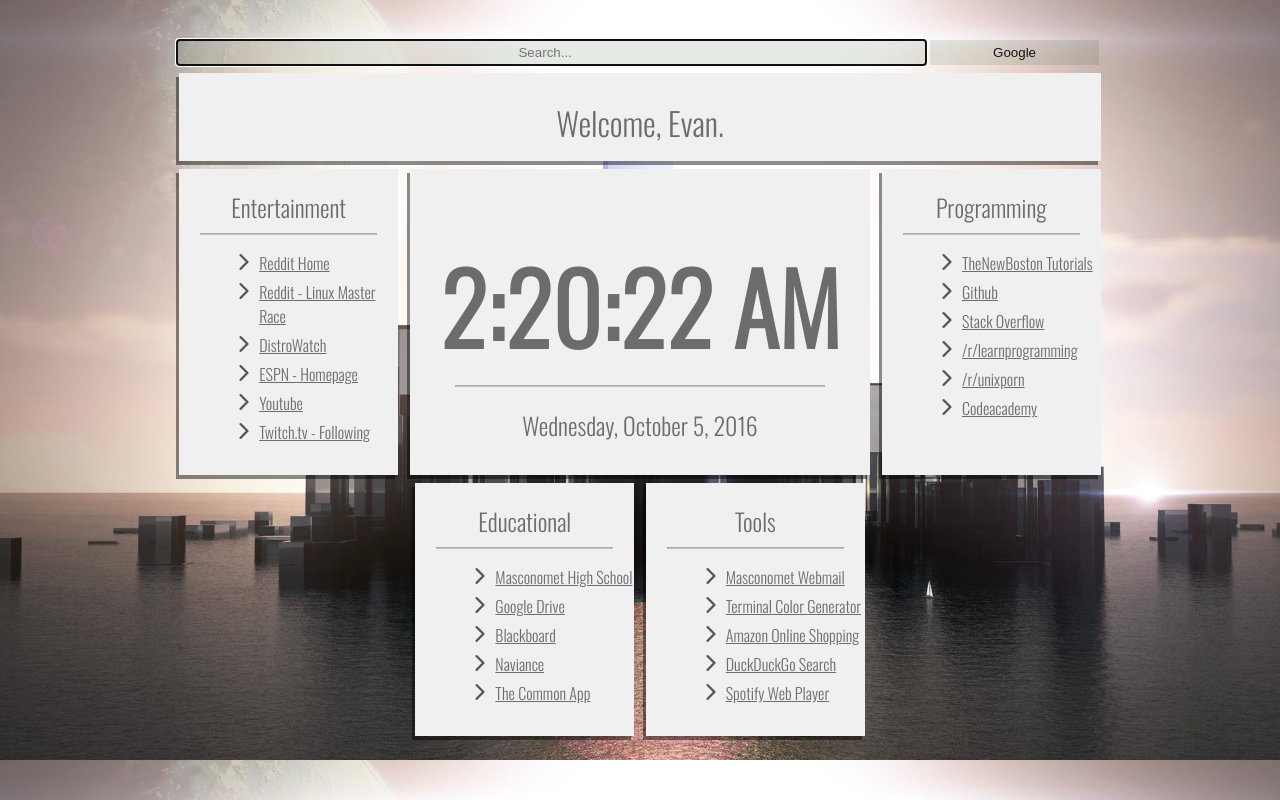
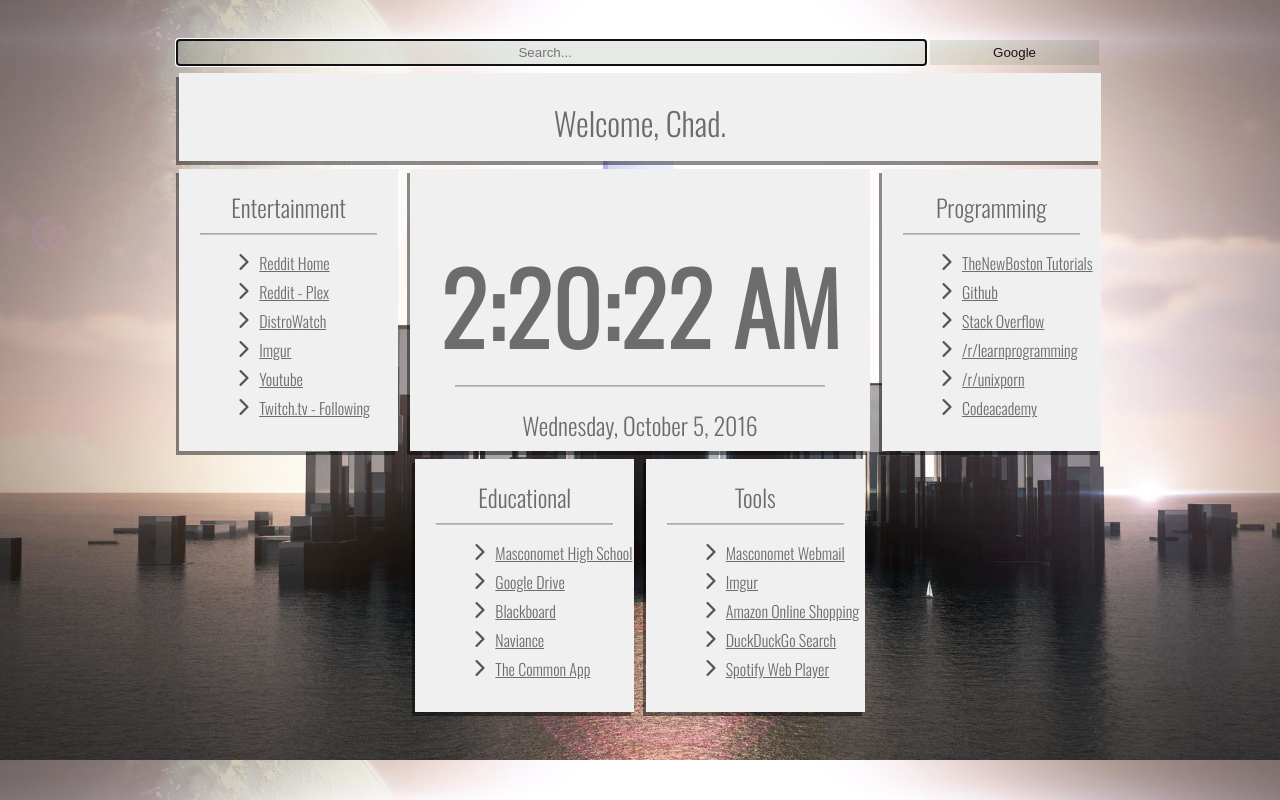
Before and after one commit to crogers2287/start, a plain HTML site: page index.html in a window 1280 px wide. Drawn offline with nearby package versions, Linux system fonts and the light colour scheme.

Commit message:
Update index.html

```diff
--- a/index.html
+++ b/index.html
@@ -24,7 +24,7 @@
       <div class="tiles">
        <div class="row">
           <div class="boxes box4">
-            <h1 class="header quotes" id="bigBox">Welcome, Evan.</h1>
+            <h1 class="header quotes" id="bigBox">Welcome, Chad.</h1>
           </div>
         </div>
         <div class="row">
@@ -33,9 +33,9 @@
             <hr/>
             <ul class="links">
               <li><a href="http://www.reddit.com/" class="bigLink">Reddit Home</a></li>
-              <li><a href="http://reddit.com/r/linuxmasterrace" class="bigLink">Reddit - Linux Master Race</a></li>
+              <li><a href="http://reddit.com/r/plex" class="bigLink">Reddit - Plex</a></li>
               <li><a href="http://distrowatch.com/" class="bigLink">DistroWatch</a></li>
-              <li><a href="http://espn.go.com/" class="bigLink">ESPN - Homepage</a></li>
+              <li><a href="http://imgur.com" class="bigLink">Imgur</a></li>
               <li><a href="https://www.youtube.com" class="bigLink">Youtube</a></li>
               <li><a href="https://www.twitch.tv/directory/following" class="bigLink">Twitch.tv - Following</a></li>
             </ul>
@@ -84,8 +84,8 @@
             <h2 class="header">Tools</h2>
             <hr/>
             <ul class="links">
-              <li><a href="https://mail.google.com" class="bigLink">Masconomet Webmail</a></li>
-              <li><a href="http://www.terminal.sexy" class="bigLink">Terminal Color Generator</a></li>
+              <li><a href="https://mail.skinnyc.pro" class="bigLink">Masconomet Webmail</a></li>
+              <li><a href="http://www.imgur.com" class="bigLink">Imgur</a></li>
               <li><a href="http://www.amazon.com" class="bigLink">Amazon Online Shopping</a></li>
               <li><a href="http://www.duckduckgo.com" class="bigLink">DuckDuckGo Search</a></li>
               <li><a href="http://www.play.spotify.com" class="bigLink">Spotify Web Player</a></li>
```
